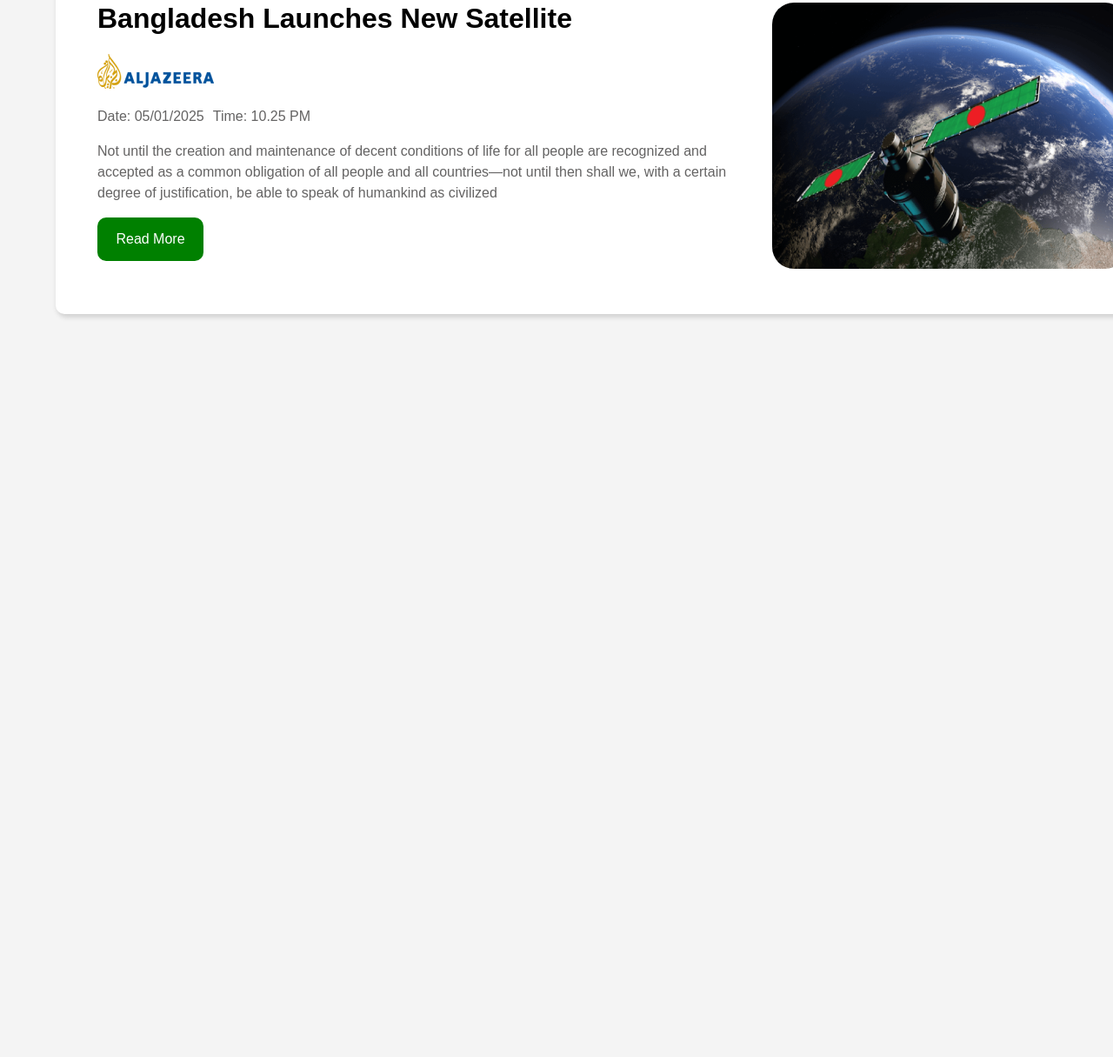
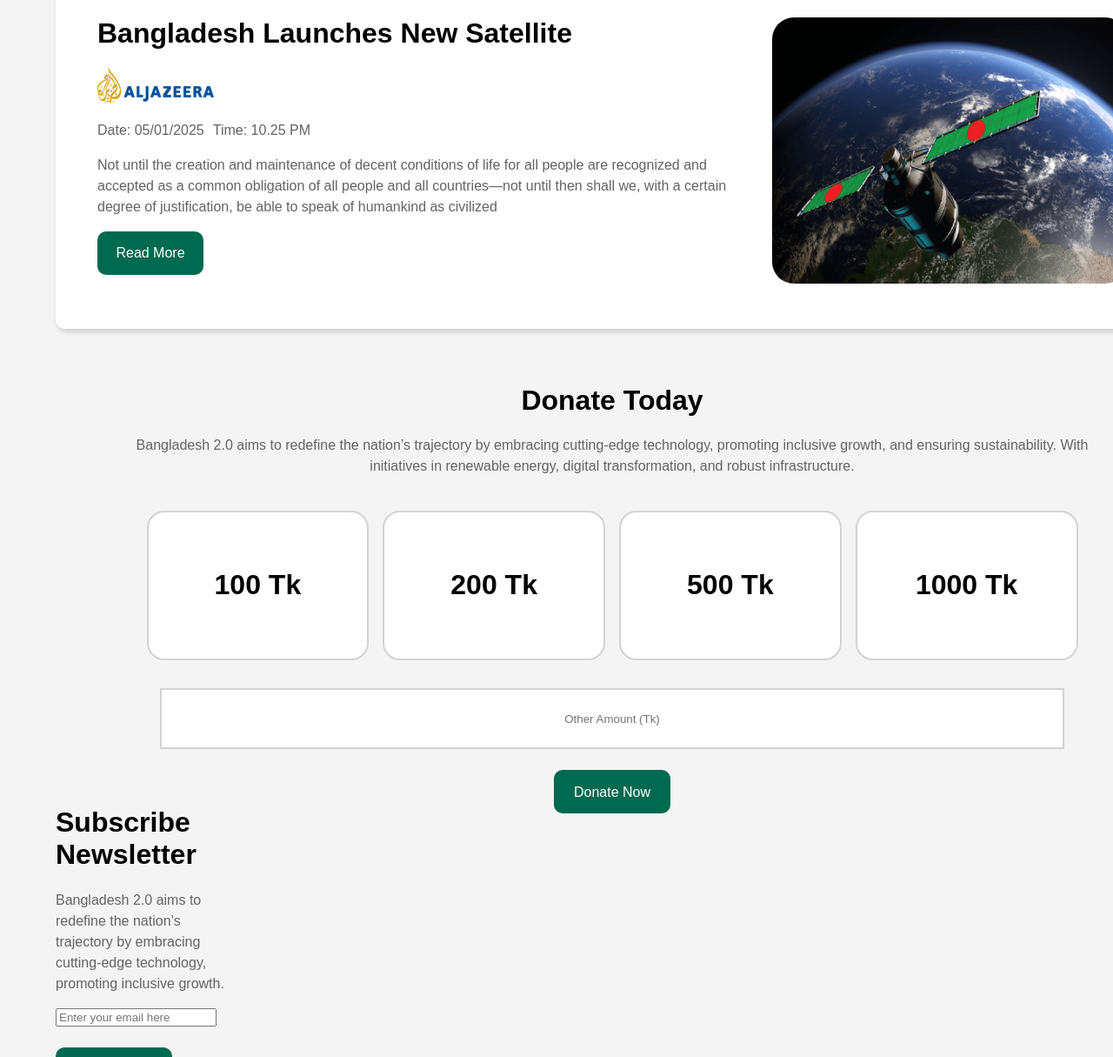
Before and after one commit to NK49zx/A01, a plain HTML site: page index.html in a window 1280 px wide. Shown: the part 2157-3372 px from the top of the page at 87% size. Before the commit the page ends 2582 px from the top, so only its background shows below. Drawn offline with Linux system fonts and the light colour scheme.

Commit message:
added donate div, started newsletter div

```diff
--- a/index.html
+++ b/index.html
@@ -110,6 +110,43 @@
                 </div>
             </div>
         </div>
+        <div class="donate-div">
+            <div class="sub-head-3">
+                <h1>Donate Today</h1>
+                <p>Bangladesh 2.0 aims to redefine the nation’s trajectory by embracing cutting-edge technology, promoting inclusive growth, and ensuring sustainability. With initiatives in renewable energy, digital transformation, and robust infrastructure.</p>
+            </div>
+            <div class="donate-card">
+                <div class="donate-card-1">
+                    <h1 class="donate-h">100 Tk</h1>
+                </div>
+                <div class="donate-card-1">
+                    <h1 class="donate-h">200 Tk</h1>
+                </div>
+                <div class="donate-card-1">
+                    <h1 class="donate-h">500 Tk</h1>
+                </div>
+                <div class="donate-card-1">
+                    <h1 class="donate-h">1000 Tk</h1>
+                </div>
+            </div>
+            <div>
+                <input id="inp-field" type="text" placeholder="Other Amount (Tk)">
+            </div>
+            <button class="btn-6">Donate Now</button>
+
+        </div>
+        <div class="newsletter">
+            <div>
+                <h1>Subscribe Newsletter</h1>
+                <p>Bangladesh 2.0 aims to redefine the nation’s trajectory by embracing cutting-edge technology, promoting inclusive growth.</p>
+            </div>
+            <div>
+                <input id="letter-field" type="email" placeholder="Enter your email here">
+                <button class="btn-6">Subscribe</button>
+            </div>
+            <p>We promise not to spam you!</p>
+
+        </div>
 
     </main>
     <footer>
--- a/styles.css
+++ b/styles.css
@@ -63,13 +63,16 @@ header {
     align-self: center;
 }
 
-
+main{
+    width: 1280px;
+    margin: 0 auto;
+}
 
 .vis-of-future{
-    width: 1280px;
     height: 765px;
-    margin: auto;
+    margin: 0 auto;
     margin-top: 5%;
+
 }
 .sub-cont-1{
     height: 120px
@@ -227,7 +230,7 @@ p{
     width: 122px;
     height: 50px;
     padding: 15px 15px;
-    background-color: green;
+    background-color: #006A50;
     border-radius: 10px;
     font-size: 16px;
     color: white;
@@ -235,6 +238,62 @@ p{
     margin-top: 0em;
 
 }
+.sub-head-3{
+    margin-inline-start: 5%;
+    margin-inline-end: 5%;
+}
+.donate-div{
+    margin-top: 5%;
+    text-align: center;
+    height: 464px;
+
+}
+.donate-card{
+    width: 1071px;
+    height: 128px;
+    margin-top: 3%;
+    display: flex;
+    gap: 1em;
+    justify-content: space-evenly;
+    justify-self: center;
+}
+.donate-card-1{
+    width: 200px;
+    height: 88px;
+    border-radius: 20px;
+    background-color: white ;
+    padding: 40px 40px;
+    border: 2px solid lightgray;
+    border-color: 2px #c3c6ce;
+    place-content: center;
+    transition: 0.5s ease-out;
+}
+.donate-card-1:hover{
+    background-color: #C6E4D6;
+}
+#inp-field{
+    text-align: center;
+    height: 64px;
+    width: 1032px;
+    margin-top: 6%;
+    border: 2px solid lightgray;
+}
+.btn-6{
+    width: 134px;
+    height: 50px;
+    padding: 17px 17px;
+    background-color: #006A50;
+    border-radius: 10px;
+    font-size: 16px;
+    color: white;
+    border: 0cm;
+    margin-top: 1.5em;
+
+}
+.newsletter{
+    width: 200px;
+    height: 88px;
+}
 footer {
 
 }
```
